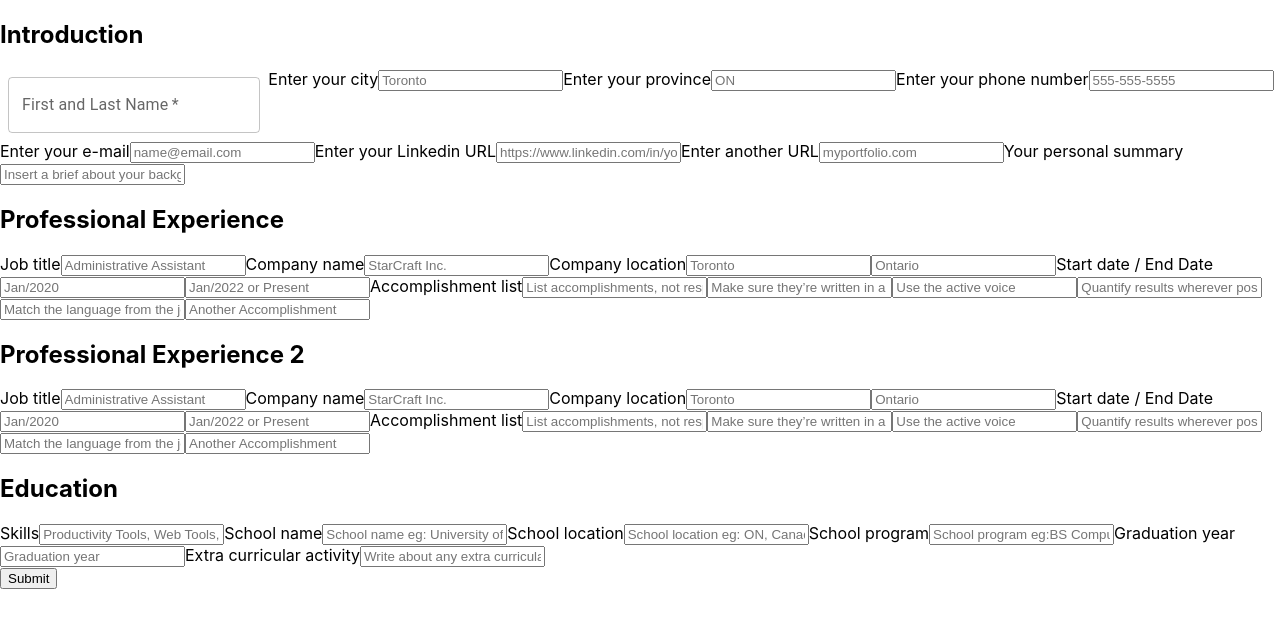
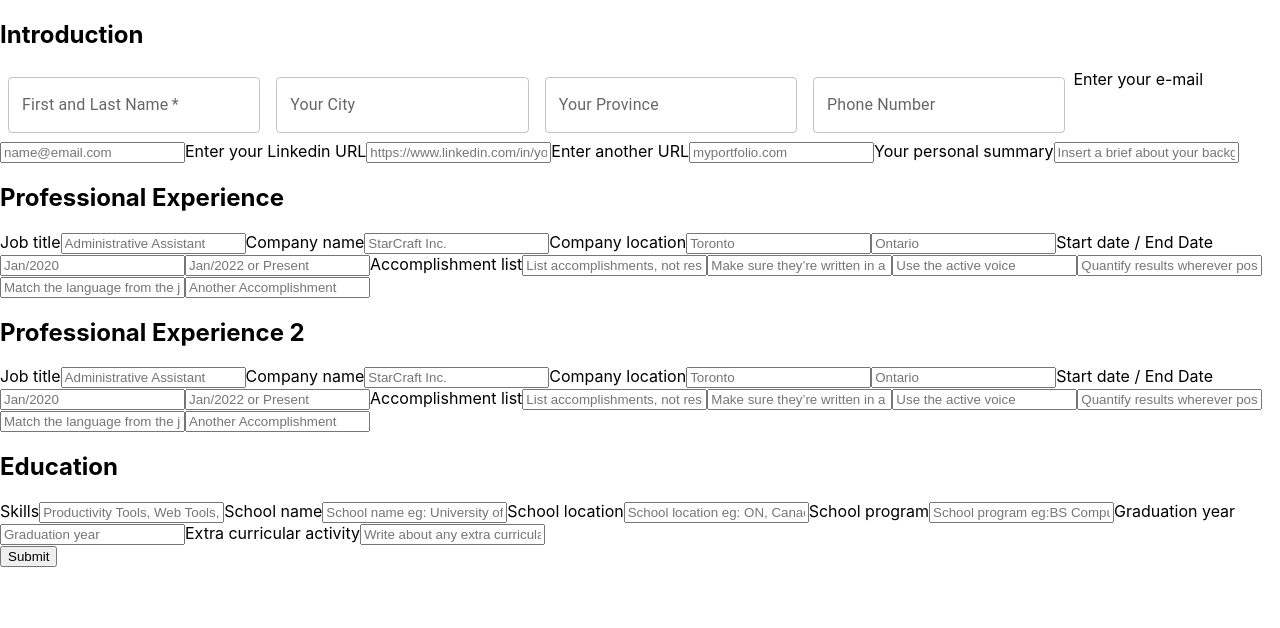
Before and after one commit to vcapella/resume2Pdf-generator, a React (Create React App) app in the folder client/: page / in a window 1280 px wide. Shown: the top 628 px of the page. Built offline with nearby package versions, Linux system fonts and the light colour scheme.

Commit message:
form update

```diff
--- a/client/src/IntroductionForm.jsx
+++ b/client/src/IntroductionForm.jsx
@@ -2,6 +2,7 @@
 import TextField from "@mui/material/TextField";
 
 export default function IntroductionForm ({handleChange, yourName, city, stateProvince, celNumber, emailAdd, linkedinUrl, anotherUrl, personalSummary}) {
+
   return (
         <div>
             <TextField
@@ -11,42 +12,41 @@ export default function IntroductionForm ({handleChange, yourName, city, statePr
             placeholder="Victor Capella"
             name="yourName"
             // helperText="eg: Victor Capella"
+            inputProps={{ maxLength: 40 }}
             onChange={handleChange}
             value={yourName}
             />
 
-            <label>
-            Enter your city
-            <input
-                type="text"
+            <TextField
+            id="city"
+            label="Your City"
             placeholder="Toronto"
             name="city"
+            inputProps={{ maxLength: 25 }}
             onChange={handleChange}
             value={city}
             />
-            </label>
 
-        <label>
-          Enter your province
-          <input
-            type="text"
+            <TextField
+            id="stateProvince"
+            label="Your Province"
             placeholder="ON"
             name="stateProvince"
+            inputProps={{ maxLength: 2 }}
+            // onChange={(event) => handleChange(event)}  //test not working
             onChange={handleChange}
             value={stateProvince}
             />
-        </label>
 
-        <label>
-          Enter your phone number
-          <input
-            type="number"
-            placeholder="555-555-5555"
+          <TextField
+          id="celNumber"
+          label="Phone Number"
+          placeholder="555-123-4567"
           name="celNumber"
+          inputProps={{ maxLength: 12 }}
           onChange={handleChange}
           value={celNumber}
           />
-        </label>
 
         <label>
           Enter your e-mail
```
Also changed, not shown: 2 other files (tests, documents, lock files or other folders). Lines whose indentation alone changed are shown as unchanged.
